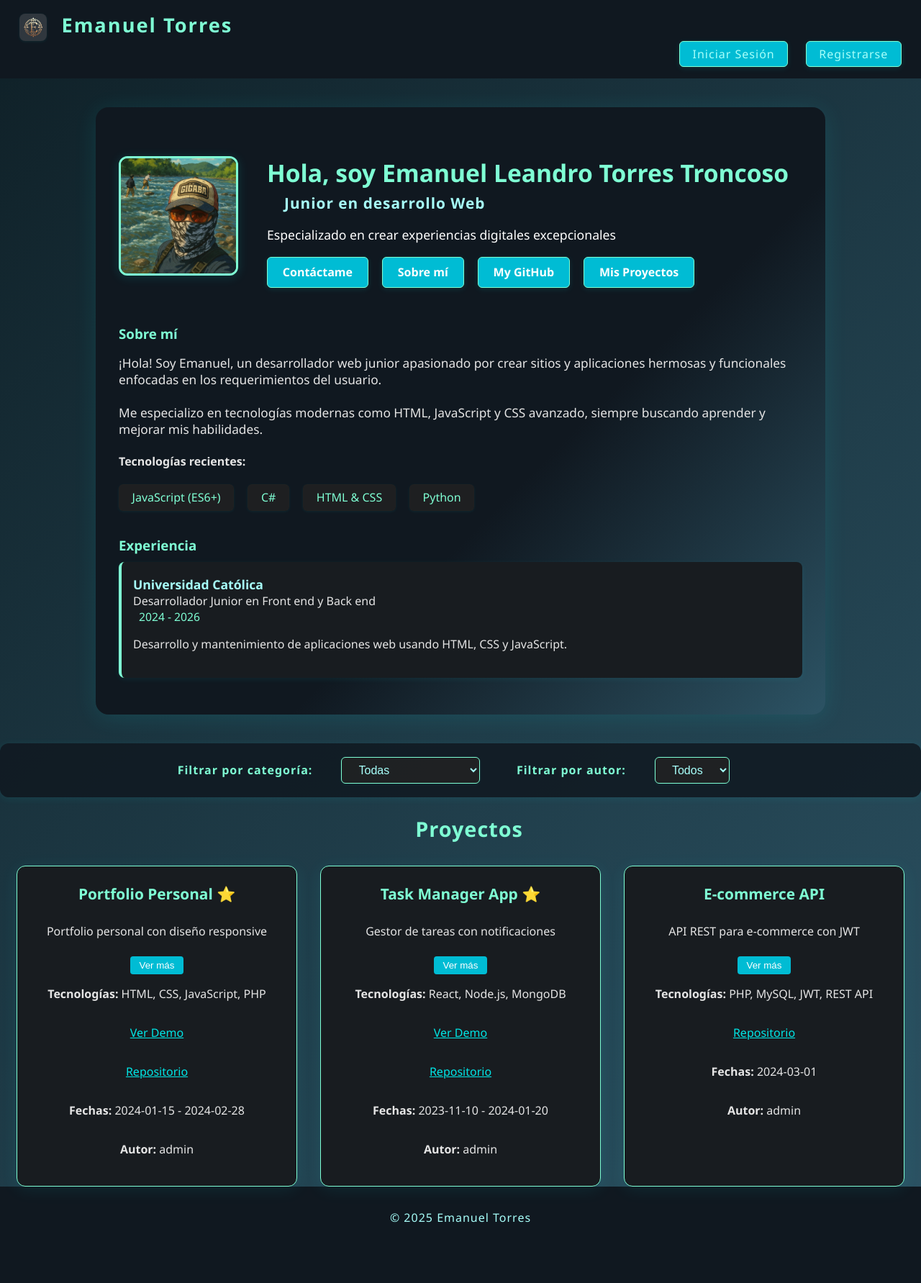
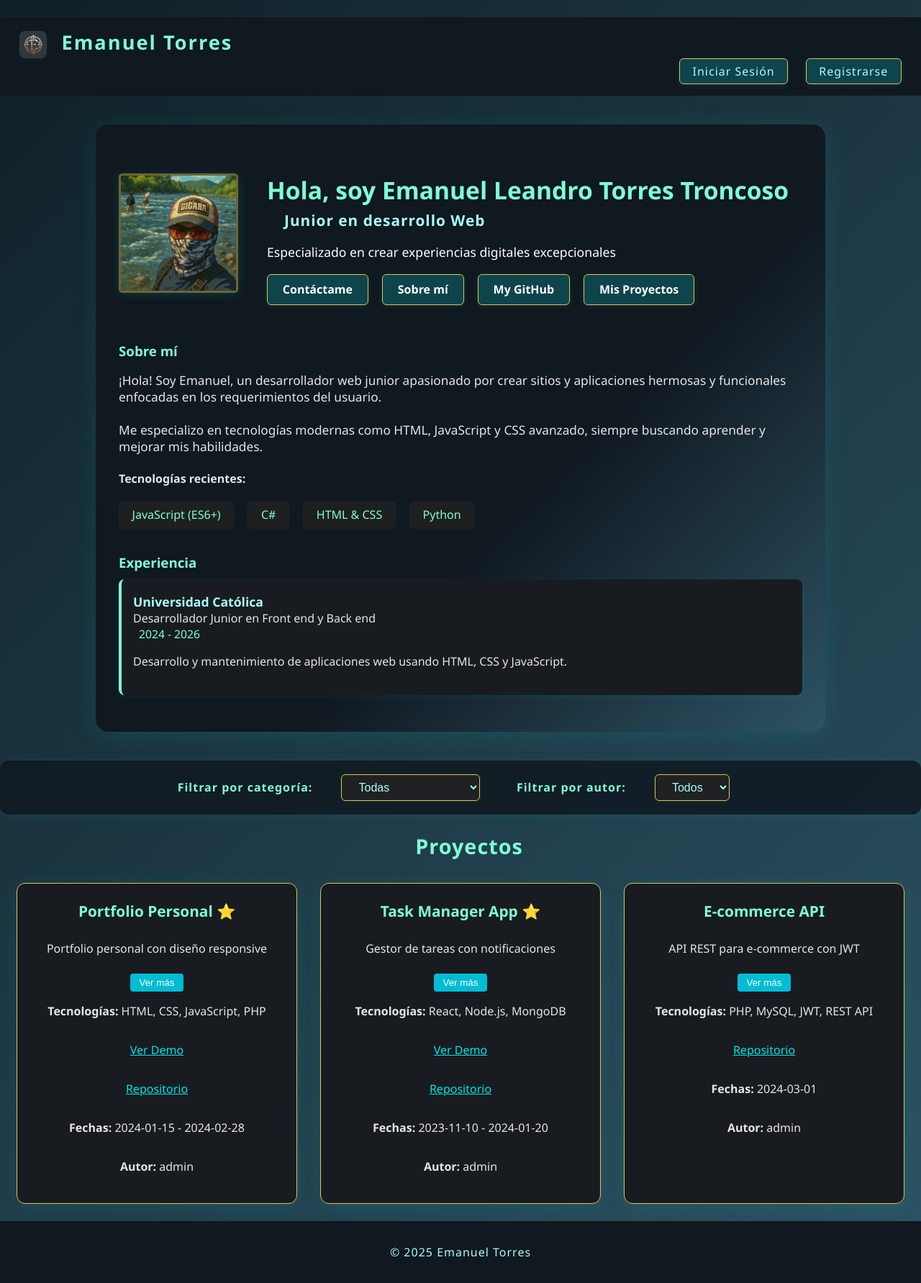
Before and after one commit to TorresX9-11/ProyectoFinal2025V1, a PHP site: page / in a window 1280 px wide. Shown: the whole page at 72% size. Before the commit the page ends 1735 px from the top, so only its background shows below. Run offline with PHP 8.4, Linux system fonts and the light colour scheme; data comes from the database, SQL or seed files in the repository.

Commit message:
updated css

```diff
--- a/assets/css/indexHtml.css
+++ b/assets/css/indexHtml.css
@@ -17,6 +17,7 @@
     padding: 1rem 0;
     text-align: center;
     letter-spacing: 1px;
+    margin-top: 1.5rem;
 }
 
 .nav-brand {
@@ -39,9 +40,9 @@
     transition: color 0.2s, background 0.2s;
     padding: 0.4rem 1.1rem;
     border-radius: 6px;
-    background: #00bcd4;
+    background: #0e444b;
     box-shadow: 0 2px 8px rgba(0,255,255,0.10);
-    border: 1.5px solid #7fffd4;
+    border: 1.5px solid #d9c64b;
     display: inline-block;
 }
 .nav-links a:hover {
@@ -71,7 +72,7 @@
 #filtros select {
     background: #222c;
     color: #a7fffa;
-    border: 1.5px solid #7fffd4;
+    border: 1.5px solid #d9c64b;
     border-radius: 6px;
     padding: 0.5rem 1.2rem;
     font-size: 1rem;
@@ -119,7 +120,7 @@
     width: 340px;
     position: relative;
     transition: box-shadow 0.2s, transform 0.2s;
-    border: 1.5px solid #7fffd4;
+    border: 1.5px solid #d9c64b;
     overflow: hidden;
     display: flex;
     flex-direction: column;
@@ -206,8 +207,8 @@
     width: 160px;
     height: 160px;
     object-fit: cover;
-    border-radius: 12px;
-    border: 3px solid #7fffd4;
+    border-radius: 5px;
+    border: 3px solid #d9c64b6f;
     box-shadow: 0 2px 16px rgba(0,255,255,0.13);
     background: #181c20;
 }
@@ -233,7 +234,7 @@
     margin-bottom: 1rem;
 }
 .btn-perfil {
-    background: #00bcd4;
+    background: #0e444b;
     color: #fff;
     border: none;
     border-radius: 6px;
@@ -243,7 +244,7 @@
     text-decoration: none;
     transition: background 0.2s, color 0.2s;
     box-shadow: 0 2px 8px rgba(0,255,255,0.10);
-    border: 1.5px solid #7fffd4;
+    border: 1.5px solid #d9c64b;
 }
 .btn-perfil:hover {
     background: #0097a7;
```
